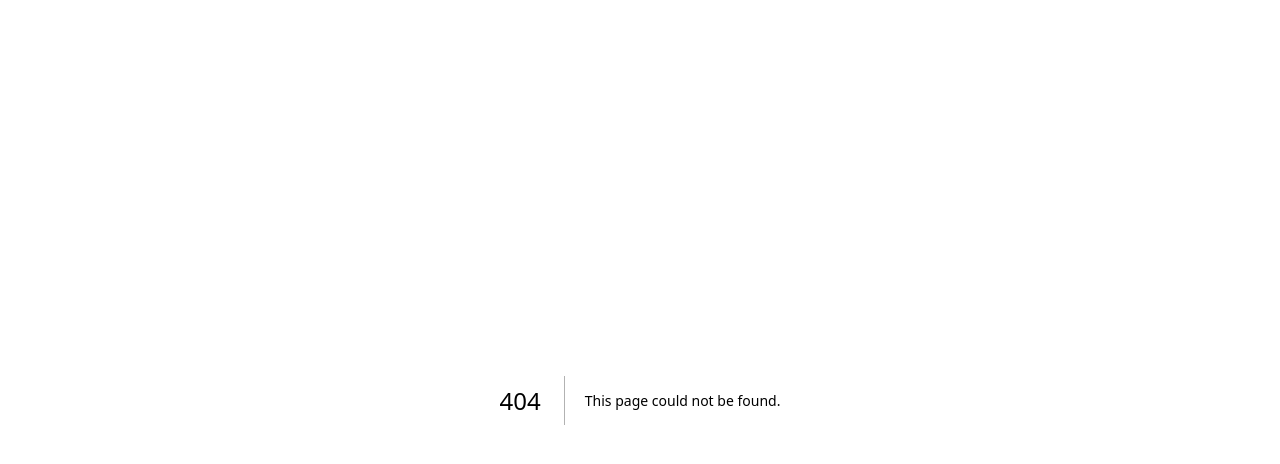
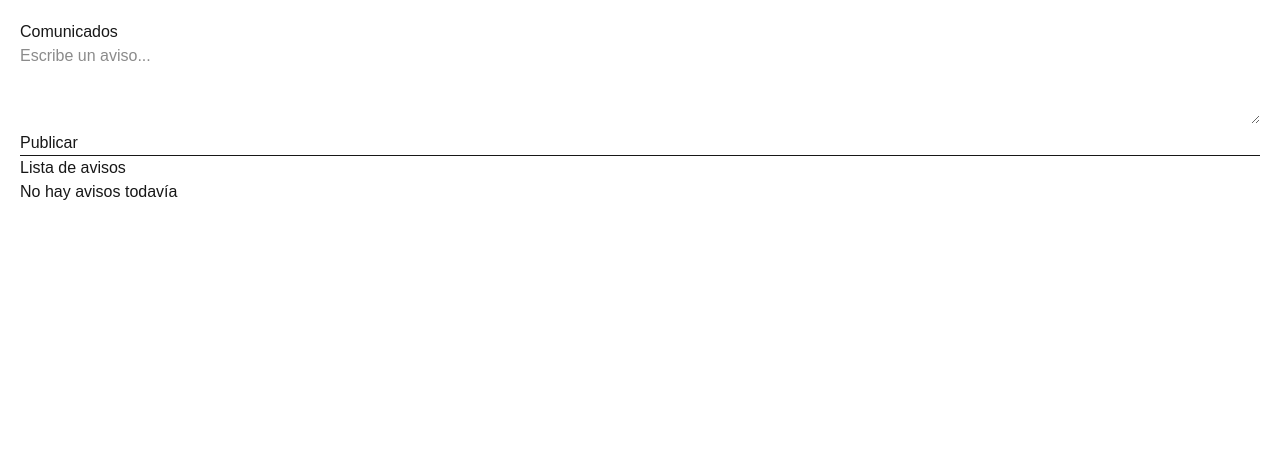
Before and after one commit to equipo5proyectoVII/CondoF-cil-, a Next.js app: page /comunicados in a window 1280 px wide. Before the commit this address had no page. Shown: the top 464 px of the page. Built offline with nearby package versions, Linux system fonts and the light colour scheme.

Commit message:
Sprint 5

```diff
--- /dev/null
+++ b/app/comunicados/page.jsx
@@ -0,0 +1,53 @@
+"use client";
+import { useState } from "react";
+
+export default function Comunicados() {
+  const [mensaje, setMensaje] = useState("");
+  const [avisos, setAvisos] = useState([]);
+
+  const agregarAviso = (e) => {
+    e.preventDefault();
+
+    if (mensaje === "") {
+      alert("Escribe algo primero");
+      return;
+    }
+
+    const nuevoAviso = {
+      id: Date.now(),
+      texto: mensaje
+    };
+
+    setAvisos([...avisos, nuevoAviso]);
+    setMensaje("");
+  };
+
+  return (
+    <div style={{ padding: "20px" }}>
+      <h1>Comunicados</h1>
+
+      <form onSubmit={agregarAviso}>
+        <textarea
+          placeholder="Escribe un aviso..."
+          value={mensaje}
+          onChange={(e) => setMensaje(e.target.value)}
+          style={{ width: "100%", height: "80px" }}
+        />
+        <br />
+        <button type="submit">Publicar</button>
+      </form>
+
+      <hr />
+
+      <h2>Lista de avisos</h2>
+
+      {avisos.length === 0 ? (
+        <p>No hay avisos todavía</p>
+      ) : (
+        avisos.map((a) => (
+          <p key={a.id}>- {a.texto}</p>
+        ))
+      )}
+    </div>
+  );
+}
--- a/app/dashboard/page.tsx
+++ b/app/dashboard/page.tsx
@@ -41,16 +41,25 @@ export default function DashboardPage() {
       {
         href: "/incidencias",
         title: "Reporte de incidencias",
-        description: "Permite a los residentes reportar problemas dentro del condominio.",
+        description:
+          "Permite a los residentes reportar problemas dentro del condominio.",
         icon: "⚠️",
       },
 
-      // 🔥 SPRINT 4 - NUEVO MÓDULO
+      // 🔥 SPRINT 4
       {
         href: "/reservas",
         title: "Reservas de áreas",
         description: "Permite gestionar la reserva de espacios comunes.",
         icon: "📅",
+      },
+
+      // 🔥 SPRINT 5 (NUEVO)
+      {
+        href: "/comunicados",
+        title: "Comunicados",
+        description: "Permite publicar avisos para los residentes.",
+        icon: "📢",
       },
     ],
     []
@@ -90,7 +99,8 @@ export default function DashboardPage() {
           <div>
             <h1 className="text-xl font-bold text-gray-800">CondoFácil</h1>
             <p className="text-sm text-gray-600">
-              Bienvenido, <span className="font-medium">{user.nombre}</span>{" "}
+              Bienvenido,{" "}
+              <span className="font-medium">{user.nombre}</span>{" "}
               <span className="text-gray-400">({user.rol})</span>
             </p>
           </div>
@@ -167,5 +177,3 @@ export default function DashboardPage() {
     </main>
   );
 }
-
-//update
```
